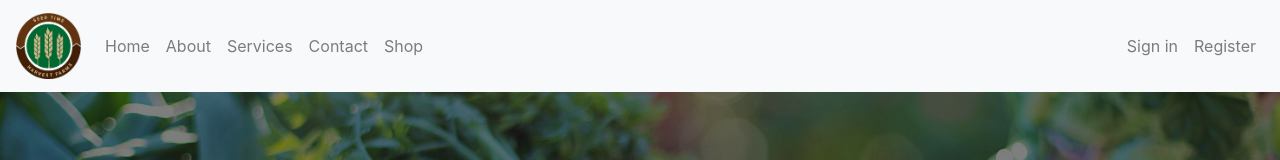
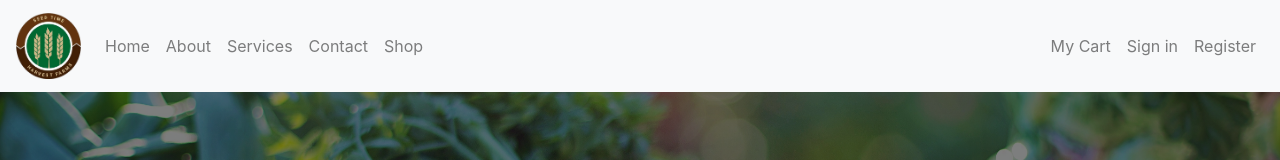
Before and after one commit to Group-8c/produce-app, a React (Create React App) app in the folder client/: page /Home in a window 1280 px wide. Shown: the top 160 px of the page. Built offline with nearby package versions, Linux system fonts and the light colour scheme.

Commit message:
Cart view and paypal button component

```diff
--- a/client/src/App.js
+++ b/client/src/App.js
@@ -6,6 +6,7 @@ import Services from "./views/Services/Services"
 import Contact from "./views/Contact/Contact"
 import NotFound from "./views/NotFound"
 import Navbar from './components/Navbar'
+import My_Cart from "./views/My_Cart/My_Cart"
 import Register from './auth/Register';
 import SignIn from './auth/SignIn';
 import Footer from './Footer'
@@ -29,6 +30,7 @@ const App = () => {
         <Route exact path="/About" component={About} />
         <Route exact path="/Services" component={Services} />
         <Route exact path="/Contact" component={Contact} />
+        <Route exact path="/My_Cart" component={My_Cart} />
         <Route exact path="/Register" component={Register} />
         <Route exact path="/Signin" component={SignIn} />
         <Route exact path="/Produce" component={ProducePage} />
--- a/client/src/components/Navbar.js
+++ b/client/src/components/Navbar.js
@@ -31,6 +31,7 @@ class AppNavbar extends Component {
 
         const guestLinks = (
             <Fragment>
+                <Link className="topnav-link" class="nav-link" to='/My_Cart'>My Cart <span class="sr-only">(current)</span></Link>
                 <Link className="topnav-link nav-link" to='/Signin'>Sign in <span className="sr-only">(current)</span></Link>
                 <Link className="topnav-link nav-link" to='/Register'>Register <span className="sr-only">(current)</span></Link>
             </Fragment>
```
